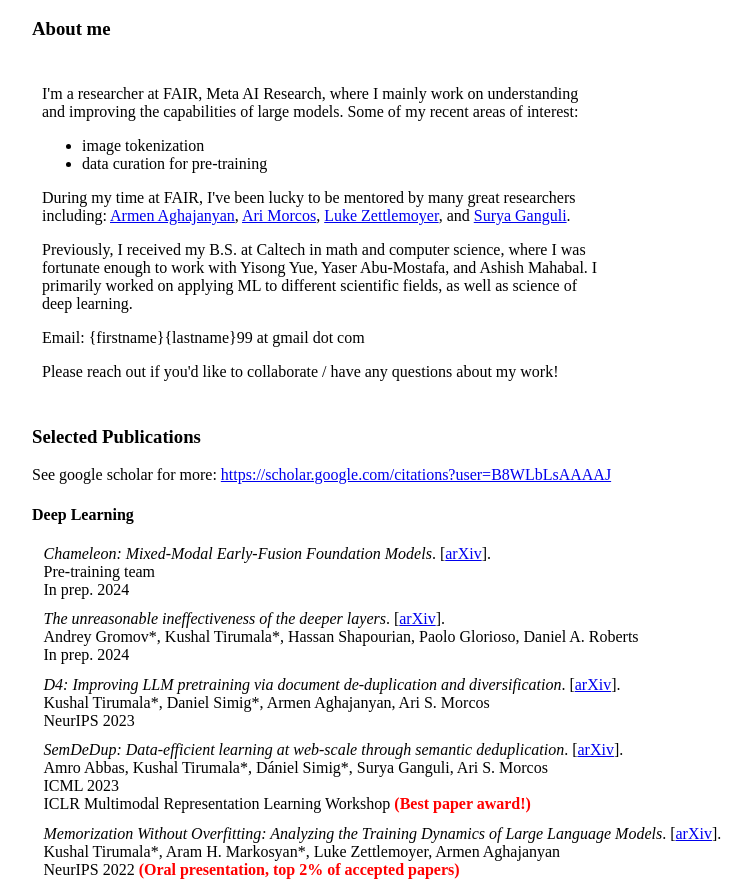
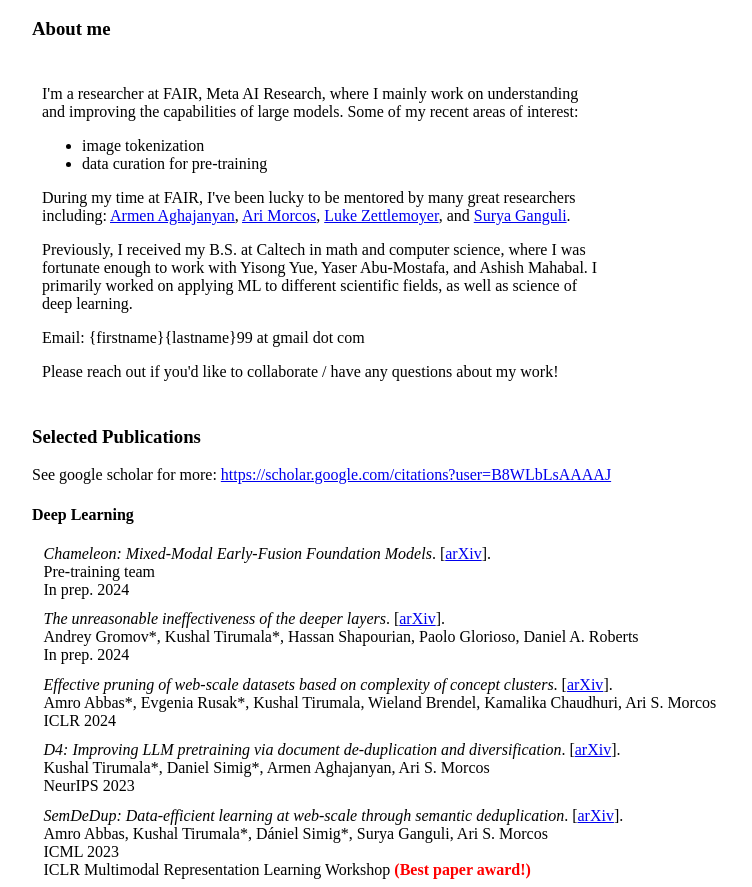
Before and after one commit to kushaltirumala/kushaltirumala.github.io, a plain HTML site: page index.html in a window 1280 px wide. Shown: the part 152-1039 px from the top of the page, without its empty margins (32-784 px from the left). Drawn offline with Linux system fonts and the light colour scheme.

Commit message:
adding one more publication

```diff
--- a/index.html
+++ b/index.html
@@ -58,6 +58,11 @@
         <p><i>The unreasonable ineffectiveness of the deeper layers</i>. [<a href="https://arxiv.org/pdf/2403.17887">arXiv</a>].</p>
         <p>Andrey Gromov*, Kushal Tirumala*, Hassan Shapourian, Paolo Glorioso, Daniel A. Roberts</p>
         <p>In prep. 2024</p>
+    </div>
+    <div class="publication">
+        <p><i>Effective pruning of web-scale datasets based on complexity of concept clusters</i>. [<a href="https://arxiv.org/pdf/2401.04578">arXiv</a>].</p>
+        <p>Amro Abbas*, Evgenia Rusak*, Kushal Tirumala, Wieland Brendel, Kamalika Chaudhuri, Ari S. Morcos</p>
+        <p>ICLR 2024</p>
     </div>
     <div class="publication">
         <p><i>D4: Improving LLM pretraining via document de-duplication and diversification</i>. [<a href="https://arxiv.org/abs/2308.12284">arXiv</a>].</p>
```
